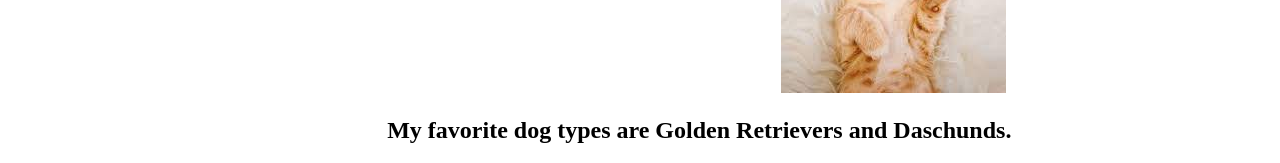
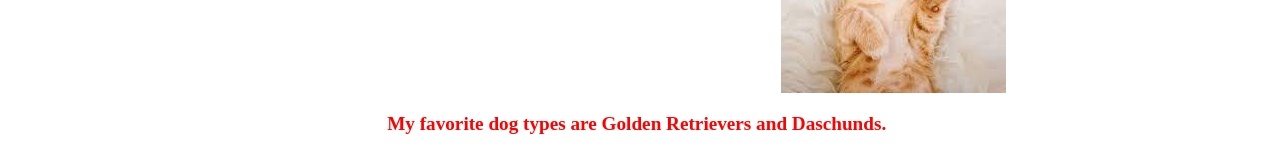
Before and after one commit to gideondlee/MyFirstPetSite, a plain HTML site: page index.html in a window 1280 px wide. Shown: the part 1474-1637 px from the top of the page. Drawn offline with Linux system fonts and the light colour scheme.

Commit message:
Update index.html

```diff
--- a/index.html
+++ b/index.html
@@ -38,7 +38,7 @@
             <div class ="bottomright">
                 <h1> A Headline introducing pictures of your pet or favorite animal</h1>
                 <img src= "images/catcard1.jpeg">
-                <h1> My favorite dog types are Golden Retrievers and Daschunds.</h1>
+                <h1 class = "h1"> My favorite dog types are Golden Retrievers and Daschunds.</h1>
             </div>
          </div>
     </section>
```
